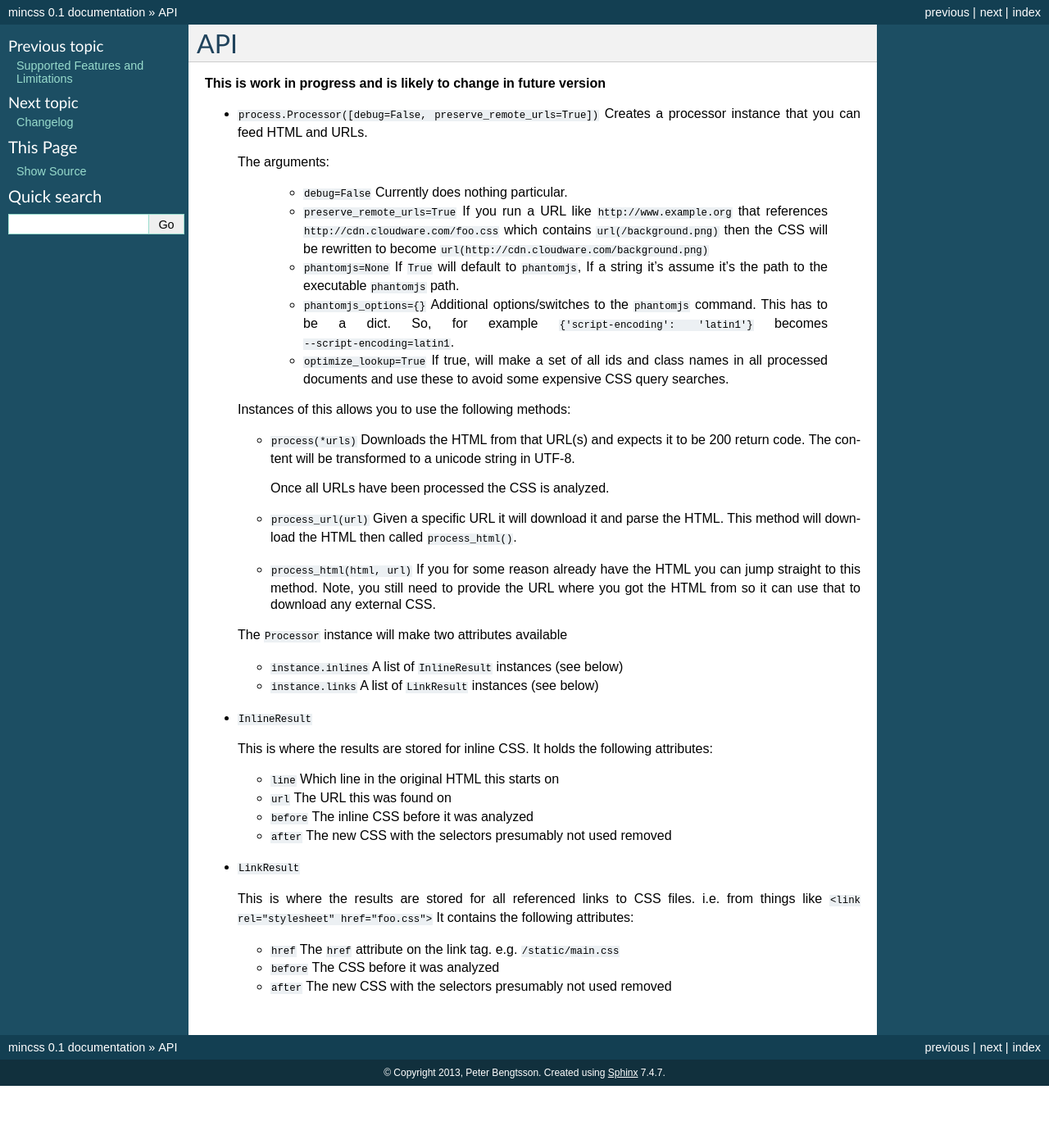
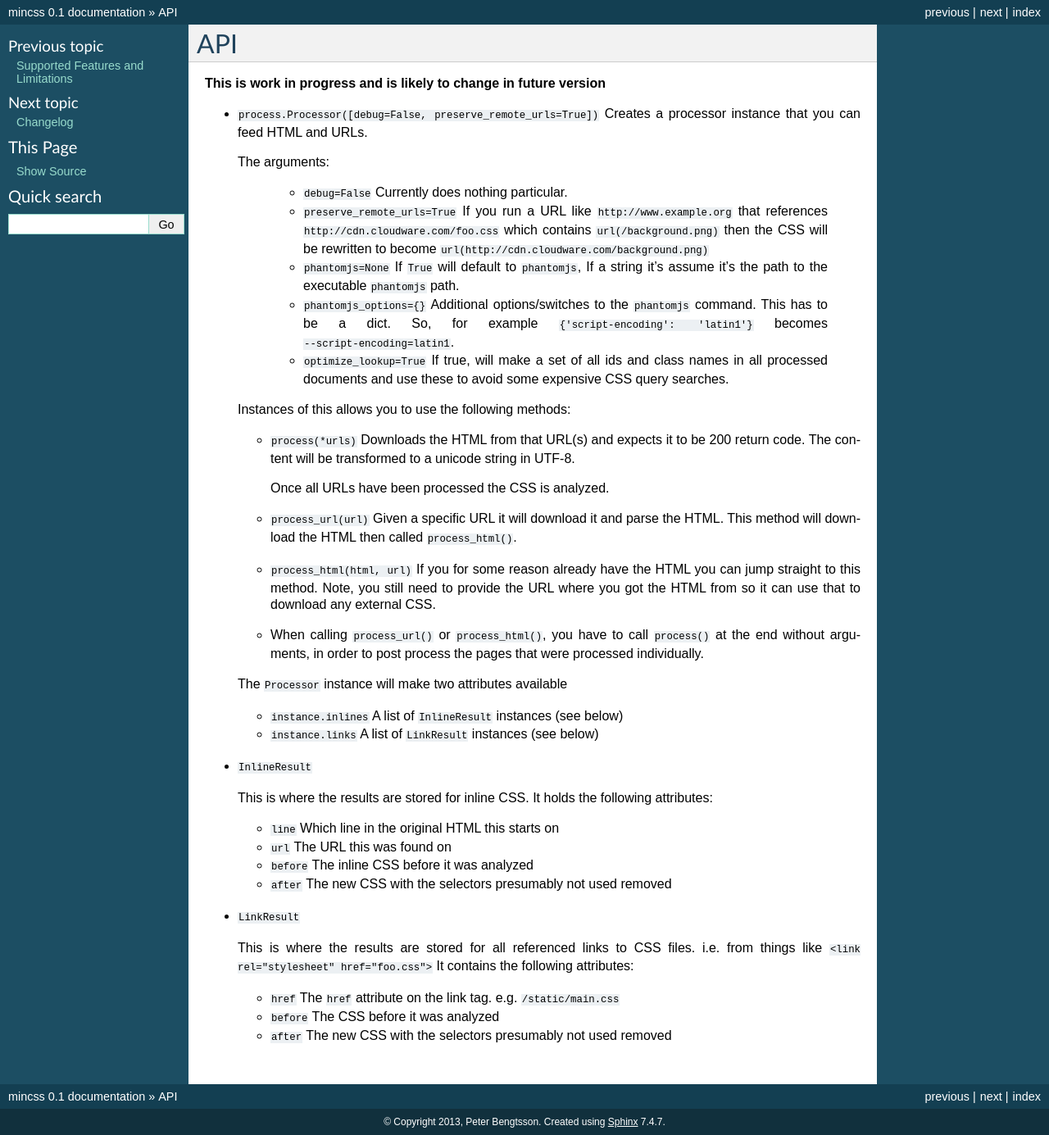
Before and after one commit to peterbe/mincss, a Sphinx documentation site: the page built from docs/api.rst, in a window 1280 px wide. Shown: the whole page at 82% size. Built offline with Sphinx 7.4.7, drawn with Linux system fonts in a browser that asks for light colours; before the commit the page ends 1325 px from its top, so only the background shows below that.

Commit message:
Discovered empirically. (#56)

```diff
--- a/docs/api.rst
+++ b/docs/api.rst
@@ -52,6 +52,10 @@ API
     to this method. Note, you still need to provide the URL where you
     got the HTML from so it can use that to download any external CSS.
 
+  * When calling ``process_url()`` or ``process_html()``, you have to call ``process()``
+    at the end without arguments, in order to post process the pages that were
+    processed individually.
+
   The ``Processor`` instance will make two attributes available
 
   * ``instance.inlines``
```
